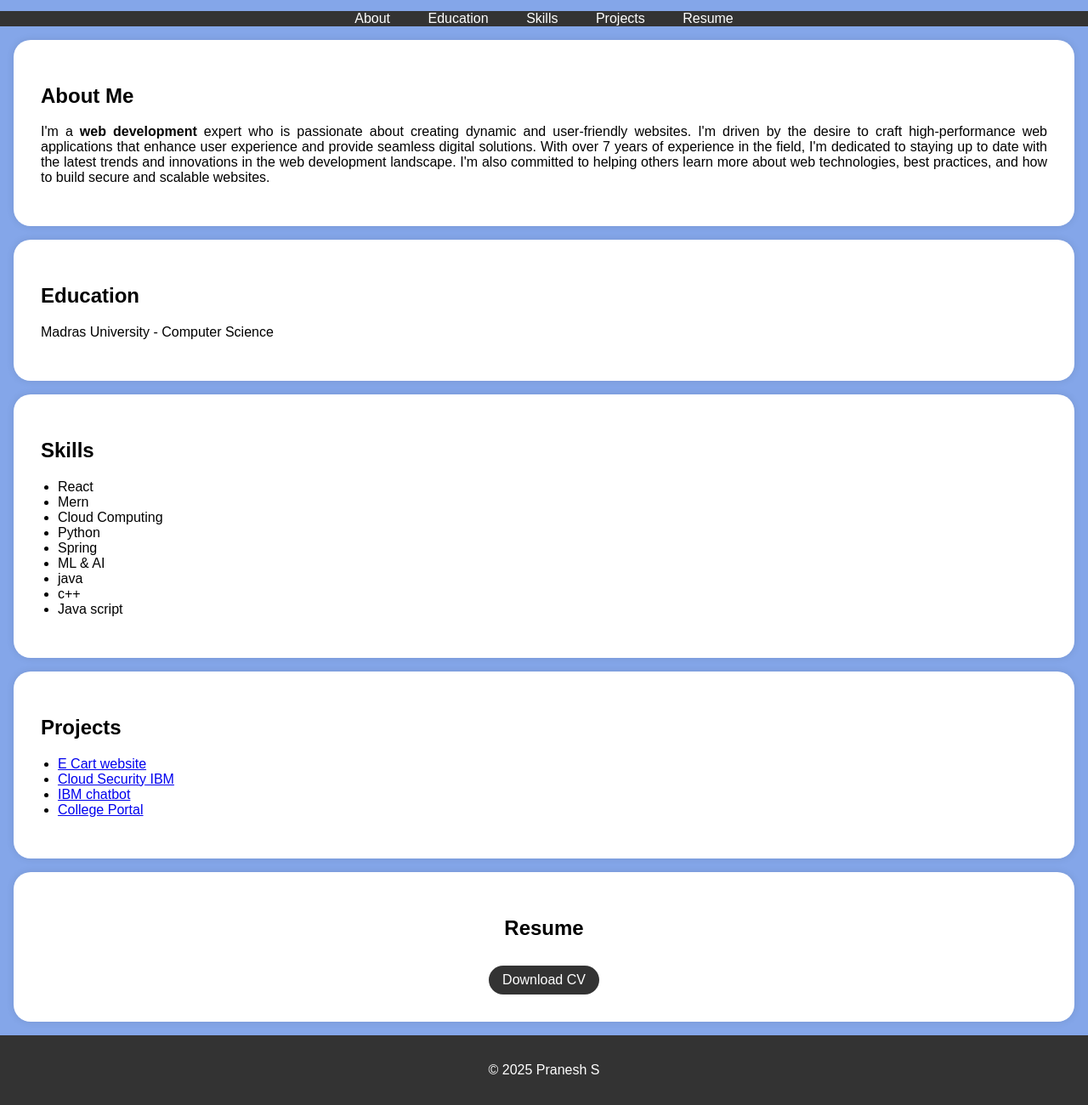
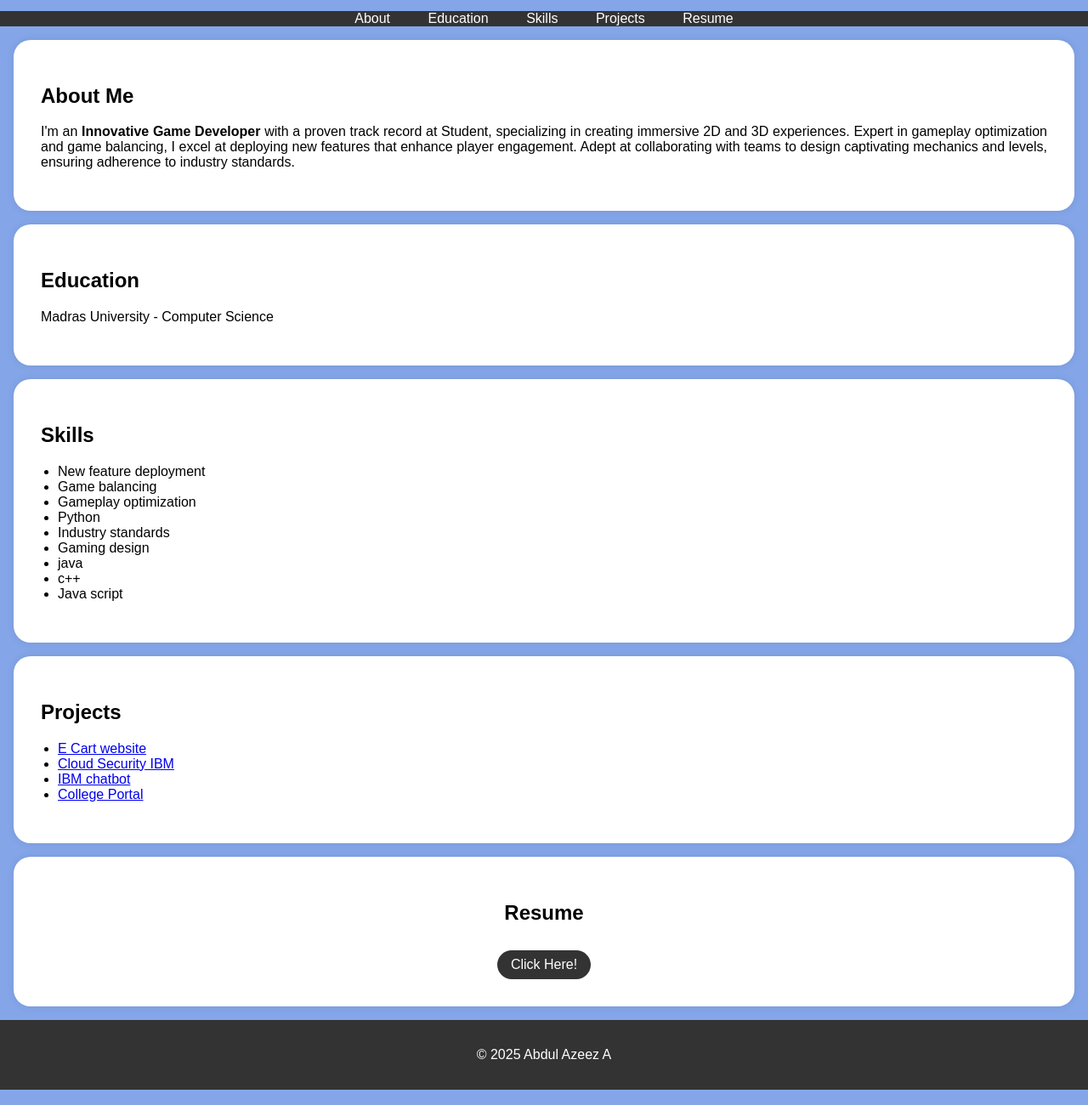
Before and after one commit to Abdul-SolRX/Digital-portfolio, a plain HTML site: page index.html in a window 1280 px wide. Shown: the part 200-1500 px from the top of the page at 85% size. Drawn offline with Linux system fonts and the light colour scheme.

Commit message:
index.html

```diff
--- a/index.html
+++ b/index.html
@@ -115,12 +115,7 @@
     <section id="about">
         <div class="section-content">
             <h2>About Me</h2>
-            <p>I'm a <b>web development</b> expert who is passionate about creating dynamic and user-friendly websites.
-                I'm driven by the desire to craft high-performance web applications that enhance user experience and provide
-                 seamless digital solutions. With over 7 years of experience in the field, I'm dedicated to staying up to date
-                 with the latest trends and innovations in the
-                 web development landscape. I'm also committed to helping others learn more about web technologies,
-                 best practices, and how to build secure and scalable websites.</p>
+            <p>I'm an <b>Innovative Game Developer</b> with a proven track record at Student, specializing in creating immersive 2D and 3D experiences. Expert in gameplay optimization and game balancing, I excel at deploying new features that enhance player engagement. Adept at collaborating with teams to design captivating mechanics and levels, ensuring adherence to industry standards.</p>
 
         </div>
     </section>
@@ -138,12 +133,12 @@
         <div class="section-content">
             <h2>Skills</h2>
             <ul>
-                <li>React</li>
-                <li>Mern</li>
-                <li>Cloud Computing</li>
+                <li>New feature deployment</li>
+                <li>Game balancing</li>
+                <li>Gameplay optimization</li>
                 <li>Python</li>
-                <li>Spring</li>
-                <li>ML & AI</li>
+                <li>Industry standards</li>
+                <li>Gaming design</li>
                 <li>java</li>
                 <li>c++</li>
                 <li>Java script</li>
@@ -169,14 +164,14 @@
         <div class="section-content">
             <center>
             <h2>Resume</h2>
-            <a href="Screenshot_20250325-084651~2.png" target="_blank" class="download-button">Download CV</a>
+            <a href="Screenshot_20250325-084651~2.png" target="_blank" class="download-button">Click Here!</a>
         </center>
         </div>
 
     </section>
 
     <footer>
-        <p>&copy; 2025 Pranesh S</p>
+        <p>&copy; 2025 Abdul Azeez A</p>
     </footer>
 
     <script>
```
